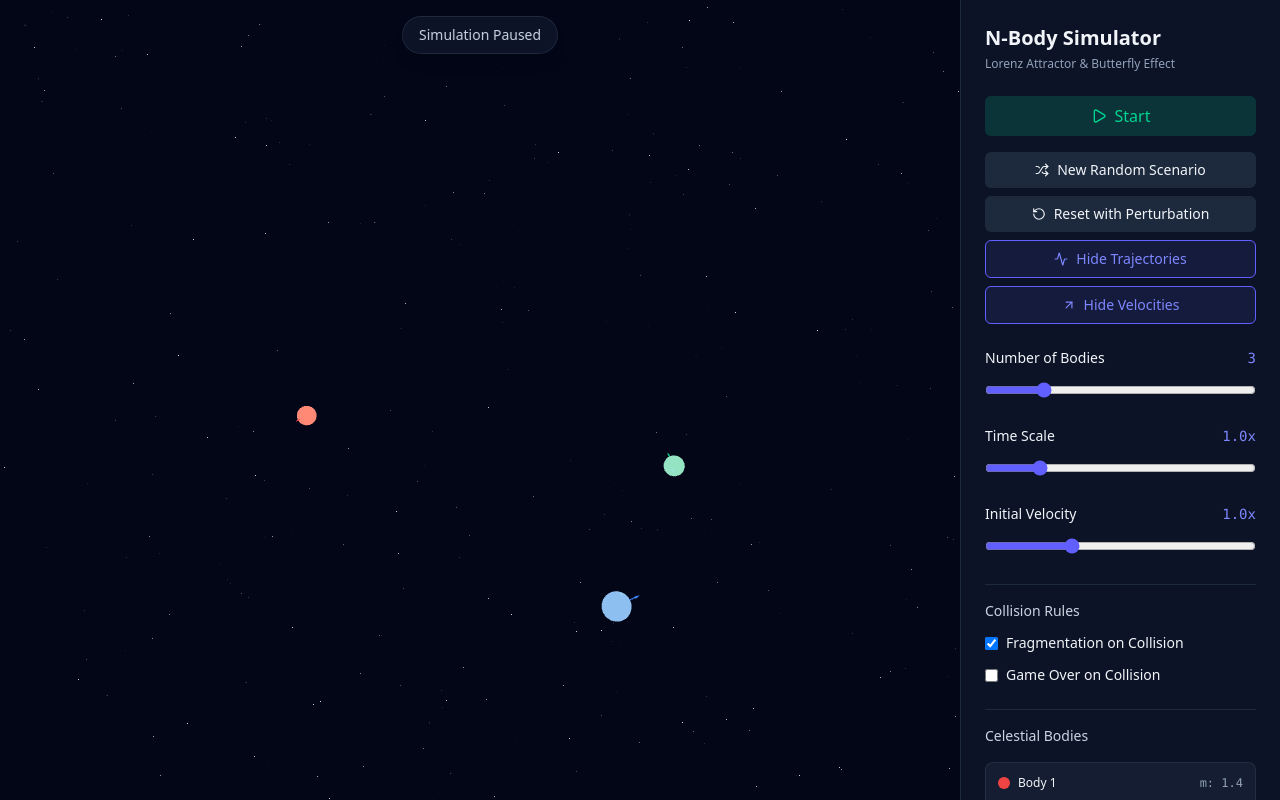
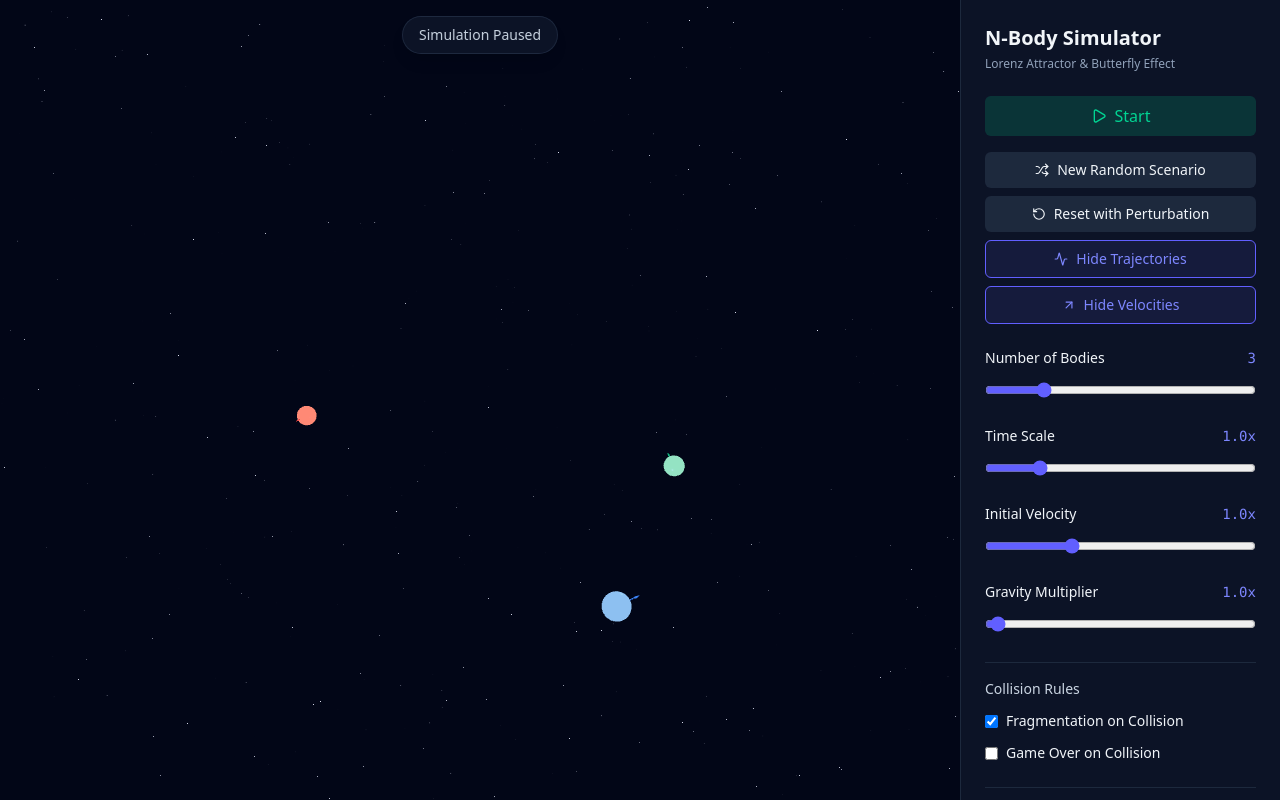
Before and after one commit to danmas/3D_body_task, a React (Vite) app: page / in a window 1280 px wide. Built offline with nearby package versions, Linux system fonts and the light colour scheme.

Commit message:
feat: add gravity scale control
Introduce a gravity multiplier to the simulation physics, allowing users to adjust the strength of gravitational forces via the controls panel.

```diff
--- a/src/App.tsx
+++ b/src/App.tsx
@@ -21,6 +21,7 @@ export default function App() {
   const [showVelocities, setShowVelocities] = useState(true);
   const [timeScale, setTimeScale] = useState(1);
   const [velocityScale, setVelocityScale] = useState(1);
+  const [gravityScale, setGravityScale] = useState(1);
   const [fragmentOnCollision, setFragmentOnCollision] = useState(true);
   const [gameOverOnCollision, setGameOverOnCollision] = useState(false);
   const [isGameOver, setIsGameOver] = useState(false);
@@ -114,6 +115,7 @@ export default function App() {
                 isRunning={isRunning}
                 showTrajectories={showTrajectories}
                 showVelocities={showVelocities}
+                gravityScale={gravityScale}
                 onCollision={handleCollision}
                 selectedBodyId={selectedBodyId}
               />
@@ -154,6 +156,8 @@ export default function App() {
           setTimeScale={setTimeScale}
           velocityScale={velocityScale}
           setVelocityScale={setVelocityScale}
+          gravityScale={gravityScale}
+          setGravityScale={setGravityScale}
           fragmentOnCollision={fragmentOnCollision}
         setFragmentOnCollision={setFragmentOnCollision}
         gameOverOnCollision={gameOverOnCollision}
--- a/src/components/ControlsPanel.tsx
+++ b/src/components/ControlsPanel.tsx
@@ -13,6 +13,8 @@ interface ControlsPanelProps {
   setTimeScale: (n: number) => void;
   velocityScale: number;
   setVelocityScale: (n: number) => void;
+  gravityScale: number;
+  setGravityScale: (n: number) => void;
   fragmentOnCollision: boolean;
   setFragmentOnCollision: (v: boolean) => void;
   gameOverOnCollision: boolean;
@@ -38,6 +40,8 @@ export const ControlsPanel = ({
   setTimeScale,
   velocityScale,
   setVelocityScale,
+  gravityScale,
+  setGravityScale,
   fragmentOnCollision,
   setFragmentOnCollision,
   gameOverOnCollision,
@@ -147,6 +151,20 @@ export const ControlsPanel = ({
           onChange={(e) => setVelocityScale(parseFloat(e.target.value))}
           className="w-full accent-indigo-500"
         />
+
+        <div className="flex justify-between items-center mt-4">
+          <label className="text-sm font-medium">Gravity Multiplier</label>
+          <span className="text-sm font-mono text-indigo-400">{gravityScale.toFixed(1)}x</span>
+        </div>
+        <input
+          type="range"
+          min="0.1"
+          max="50"
+          step="0.1"
+          value={gravityScale}
+          onChange={(e) => setGravityScale(parseFloat(e.target.value))}
+          className="w-full accent-indigo-500"
+        />
       </div>
 
       <div className="space-y-3 pt-4 border-t border-slate-800">
--- a/src/components/NBodySystem.tsx
+++ b/src/components/NBodySystem.tsx
@@ -94,6 +94,7 @@ interface BodySystemProps {
   isRunning: boolean;
   showTrajectories: boolean;
   showVelocities?: boolean;
+  gravityScale?: number;
   selectedBodyId?: string | null;
   onCollision?: (
     id1: string,
@@ -105,7 +106,7 @@ interface BodySystemProps {
   ) => void;
 }
 
-export const NBodySystem = ({ bodies, isRunning, showTrajectories, showVelocities = true, selectedBodyId, onCollision }: BodySystemProps) => {
+export const NBodySystem = ({ bodies, isRunning, showTrajectories, showVelocities = true, gravityScale = 1, selectedBodyId, onCollision }: BodySystemProps) => {
   const bodyRefs = useRef<Record<string, RapierRigidBody | null>>({});
   const { camera, controls } = useThree();
 
@@ -155,7 +156,7 @@ export const NBodySystem = ({ bodies, isRunning, showTrajectories, showVelocitie
           // Increased softening to prevent extreme slingshots when bodies get close
           const softDistSq = distanceSq + 15.0;
 
-          const forceMagnitude = (G * b1.mass * b2.mass) / softDistSq;
+          const forceMagnitude = (G * gravityScale * b1.mass * b2.mass) / softDistSq;
           const forceDir = distVec.normalize();
 
           totalForce.add(forceDir.multiplyScalar(forceMagnitude));
@@ -267,6 +268,7 @@ export const NBodySystem = ({ bodies, isRunning, showTrajectories, showVelocitie
               const rb1 = bodyRefs.current[body.id];
               const rb2 = bodyRefs.current[otherId];
               if (rb1 && rb2) {
+                try {
                   const p1 = rb1.translation();
                   const v1 = rb1.linvel();
                   const p2 = rb2.translation();
@@ -280,6 +282,9 @@ export const NBodySystem = ({ bodies, isRunning, showTrajectories, showVelocitie
                     new THREE.Vector3(p2.x, p2.y, p2.z),
                     new THREE.Vector3(v2.x, v2.y, v2.z)
                   );
+                } catch (e) {
+                  // Safe catch for bodies in destruction
+                }
               }
             }
           }}
```
Lines whose indentation alone changed are shown as unchanged.
